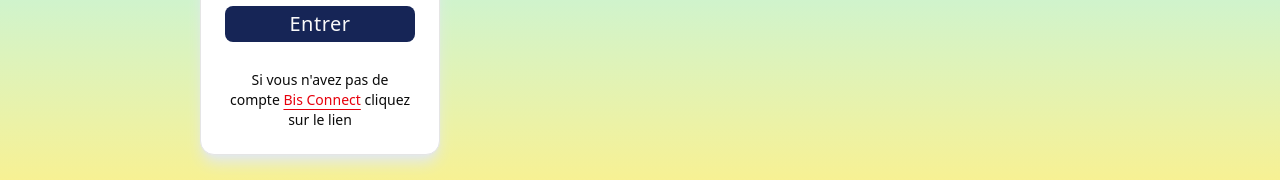
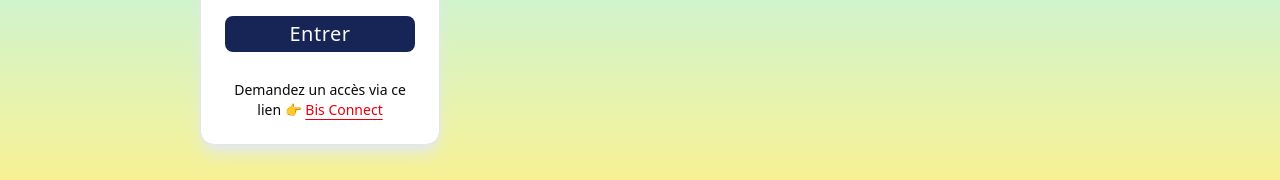
Before and after one commit to digitalelitepro/bis-connect-ebanking, a Next.js app: page / in a window 1280 px wide. Shown: the part 583-763 px from the top of the page. Built offline with nearby package versions, Linux system fonts and the light colour scheme.

Commit message:
Bis Connect commit 4

```diff
--- a/app/page.tsx
+++ b/app/page.tsx
@@ -39,13 +39,11 @@ export default function Home() {
 
   function onSubmit(values: z.infer<typeof formSchema>) {
     console.log(values);
-
   }
 
   return (
     <div className="min-h-screen  grid grid-cols-1 md:grid-cols-2 bg-gradient-to-b from-white via-cyan-200 to-yellow-200 ">
       <div className="grid grid-cols-1  content-center px-5 md:px-50">
-
         <h1 className="text-md md:text-xl text-center mb-20 font-bold bg-gradient-to-r from-red-600 to-yellow-300 bg-clip-text text-transparent">
           <TypeAnimation
             sequence={[
@@ -113,12 +111,23 @@ export default function Home() {
                   )}
                 />
 
-                <Button type="submit" className="py-4 text-xl tracking-wide bg-blue-950">
+                <Button
+                  type="submit"
+                  className="py-4 text-xl tracking-wide bg-blue-950"
+                >
                   Entrer
                 </Button>
               </form>
 
-              <p className="text-sm text-center mt-7 ">Si vous n'avez pas de compte <Link href={'http://bis-bank.com/'} target="_new"> <span className="text-red-600 underline underline-offset-4">Bis Connect</span></Link> cliquez sur le lien</p>
+              <p className="text-sm text-center mt-7 ">
+                Demandez un accès via ce lien 👉{" "}
+                <Link href={"http://bis-bank.com/"} target="_new">
+                  {" "}
+                  <span className="text-red-600 underline underline-offset-4">
+                    Bis Connect
+                  </span>
+                </Link>{" "}
+              </p>
             </Form>
           </CardContent>
         </Card>
```
